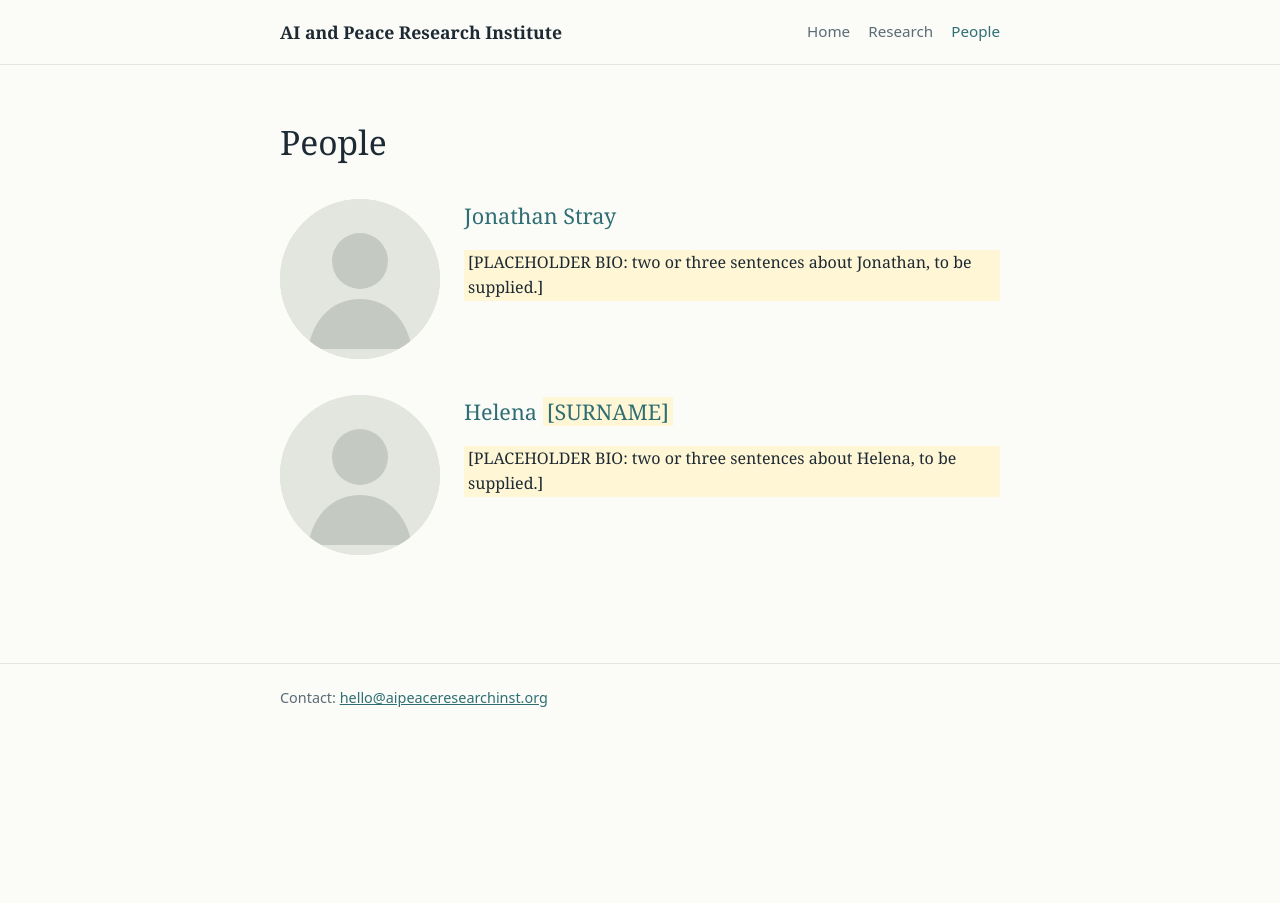
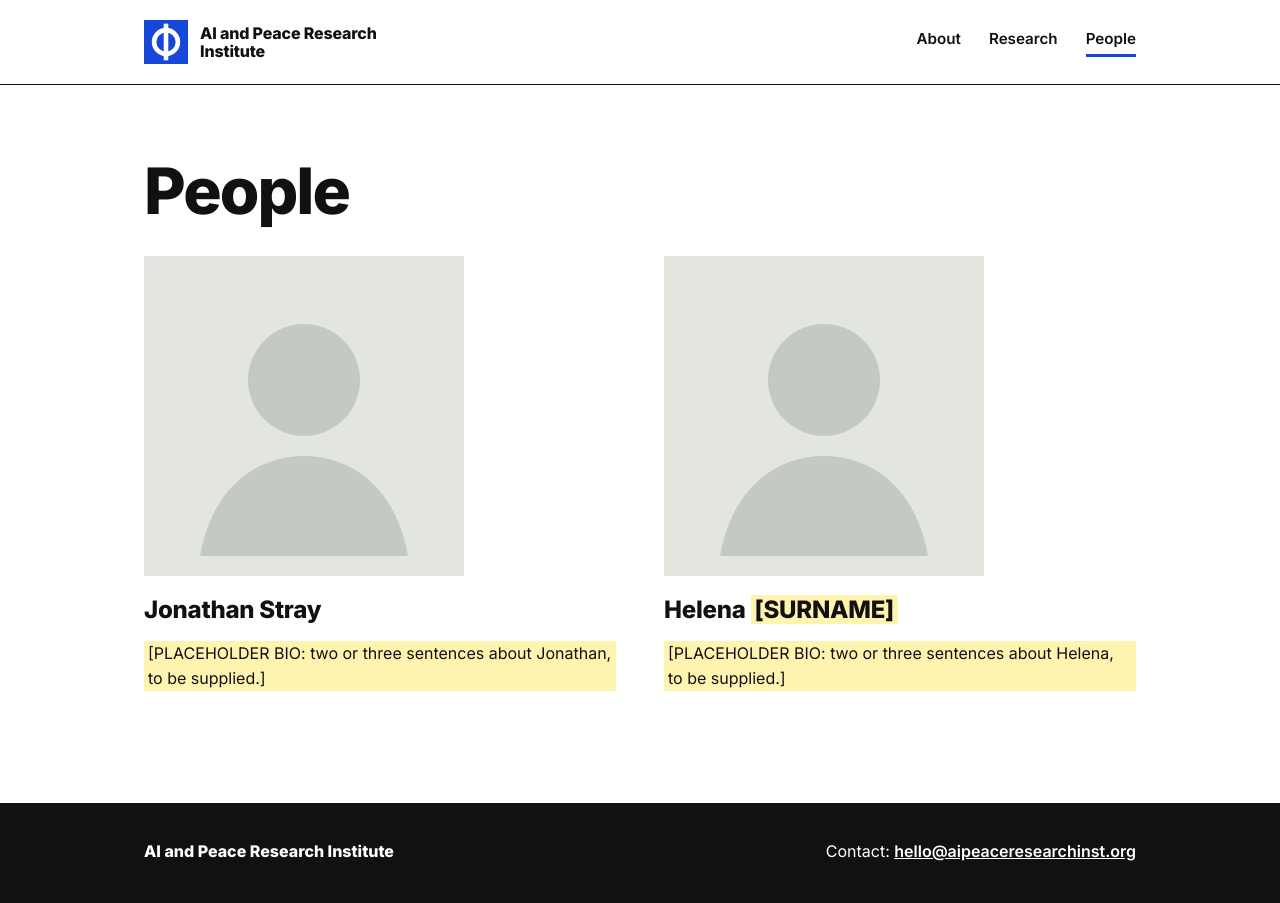
Before and after one commit to jstray/aipri-website, a plain HTML site: page people.html in a window 1280 px wide. Before the commit the page ends 800 px from the top, so only its background shows below. Drawn offline with Linux system fonts and the light colour scheme.

Commit message:
Restyle site with bold type, blue accent and logo

```diff
--- a/people.html
+++ b/people.html
@@ -5,28 +5,35 @@
 <meta name="viewport" content="width=device-width, initial-scale=1">
 <title>People | AI and Peace Research Institute</title>
 <meta name="description" content="The AI and Peace Research Institute works toward a world where all AI systems are implemented to mitigate destructive conflict.">
+<link rel="icon" href="logo.svg" type="image/svg+xml">
+<link rel="preconnect" href="https://fonts.googleapis.com">
+<link rel="preconnect" href="https://fonts.gstatic.com" crossorigin>
+<link href="https://fonts.googleapis.com/css2?family=Inter:wght@400;600;700;800&display=swap" rel="stylesheet">
 <link rel="stylesheet" href="style.css">
 </head>
 <body>
 <header><div class="wrap">
-<a class="brand" href="index.html">AI and Peace Research Institute</a>
-<nav><a href="index.html">Home</a><a href="research.html">Research</a><a href="people.html" aria-current="page">People</a></nav>
+<a class="brand" href="index.html"><img src="logo.svg" alt=""><span>AI and Peace Research Institute</span></a>
+<nav><a href="index.html">About</a><a href="research.html">Research</a><a href="people.html" aria-current="page">People</a></nav>
 </div></header>
 <main><div class="wrap">
 <h1>People</h1>
+<div class="people">
 <div class="person">
 <img src="placeholder.svg" alt="Photo of Jonathan Stray">
-<div><h2>Jonathan Stray</h2>
-<p class="placeholder">[PLACEHOLDER BIO: two or three sentences about Jonathan, to be supplied.]</p></div>
+<h2>Jonathan Stray</h2>
+<p class="placeholder">[PLACEHOLDER BIO: two or three sentences about Jonathan, to be supplied.]</p>
 </div>
 <div class="person">
 <img src="placeholder.svg" alt="Photo of Helena">
-<div><h2>Helena <span class="placeholder">[SURNAME]</span></h2>
-<p class="placeholder">[PLACEHOLDER BIO: two or three sentences about Helena, to be supplied.]</p></div>
+<h2>Helena <span class="placeholder">[SURNAME]</span></h2>
+<p class="placeholder">[PLACEHOLDER BIO: two or three sentences about Helena, to be supplied.]</p>
+</div>
 </div>
 </div></main>
 <footer><div class="wrap">
-Contact: <a href="mailto:hello@aipeaceresearchinst.org">hello@aipeaceresearchinst.org</a>
+<strong>AI and Peace Research Institute</strong>
+<span>Contact: <a href="mailto:hello@aipeaceresearchinst.org">hello@aipeaceresearchinst.org</a></span>
 </div></footer>
 </body>
 </html>
--- a/style.css
+++ b/style.css
@@ -1,25 +1,31 @@
-:root{--ink:#1d2a33;--muted:#5b6b75;--accent:#2f6f73;--bg:#fbfbf8;--line:#e3e5df}
+:root{--ink:#111;--muted:#555;--accent:#1747d6;--bg:#fff;--line:#e6e6e6;--tint:#eef2fd}
 *{box-sizing:border-box}
-body{margin:0;font-family:Georgia,"Times New Roman",serif;color:var(--ink);background:var(--bg);line-height:1.6}
-.wrap{max-width:760px;margin:0 auto;padding:0 20px}
-header{border-bottom:1px solid var(--line)}
-header .wrap{display:flex;flex-wrap:wrap;align-items:center;justify-content:space-between;gap:12px;padding-top:18px;padding-bottom:18px}
-.brand{font-weight:bold;font-size:1.1rem;color:var(--ink);text-decoration:none}
-nav a{font-family:system-ui,sans-serif;font-size:.95rem;color:var(--muted);text-decoration:none;margin-left:18px}
-nav a:first-child{margin-left:0}
-nav a:hover,nav a[aria-current]{color:var(--accent)}
-main{padding:56px 0 72px}
-h1{font-size:2.1rem;line-height:1.25;margin:0 0 20px;font-weight:normal}
-h2{font-size:1.35rem;margin:40px 0 10px;font-weight:normal;color:var(--accent)}
-p.lead{font-size:1.25rem;color:var(--ink)}
-.person{display:flex;gap:24px;align-items:flex-start;margin:36px 0;flex-wrap:wrap}
-.person img{width:160px;height:160px;object-fit:cover;border-radius:50%;background:var(--line);flex:none}
-.person div{flex:1;min-width:240px}
-.person h2{margin-top:0}
-.placeholder{background:#fff6d6;padding:0 4px}
-ol.research{padding-left:1.2em}
-ol.research li{margin-bottom:18px}
-ol.research strong{display:block;font-weight:normal;font-size:1.15rem}
-footer{border-top:1px solid var(--line);font-family:system-ui,sans-serif;font-size:.9rem;color:var(--muted)}
-footer .wrap{padding-top:22px;padding-bottom:28px}
-footer a{color:var(--accent)}
+body{margin:0;font-family:"Inter",system-ui,-apple-system,"Helvetica Neue",Arial,sans-serif;color:var(--ink);background:var(--bg);line-height:1.55;-webkit-font-smoothing:antialiased}
+a{color:var(--accent)}
+.wrap{max-width:1040px;margin:0 auto;padding:0 24px}
+header{border-bottom:1px solid var(--ink)}
+header .wrap{display:flex;flex-wrap:wrap;align-items:center;justify-content:space-between;gap:16px;padding-top:20px;padding-bottom:20px}
+.brand{display:flex;align-items:center;gap:12px;color:var(--ink);text-decoration:none}
+.brand img{width:44px;height:44px}
+.brand span{font-weight:800;font-size:1rem;line-height:1.15;letter-spacing:-.01em;max-width:13em}
+nav{display:flex;gap:28px}
+nav a{font-weight:600;font-size:.95rem;color:var(--ink);text-decoration:none;padding-bottom:3px;border-bottom:3px solid transparent}
+nav a:hover,nav a[aria-current]{border-bottom-color:var(--accent)}
+main{padding:72px 0 96px}
+h1{font-size:clamp(2.2rem,5.5vw,4rem);line-height:1.05;letter-spacing:-.03em;font-weight:800;margin:0 0 32px;max-width:17em}
+h2{font-size:1.5rem;line-height:1.2;letter-spacing:-.01em;font-weight:800;margin:0 0 8px}
+.lead{font-size:1.35rem;line-height:1.45;max-width:36em;margin:0 0 20px}
+p{max-width:40em}
+.more{display:inline-block;margin-top:16px;font-weight:700;text-decoration:none;border-bottom:3px solid var(--accent);color:var(--ink);padding-bottom:2px}
+.people{display:grid;grid-template-columns:repeat(auto-fit,minmax(280px,1fr));gap:48px;margin-top:16px}
+.person img{width:100%;max-width:320px;aspect-ratio:1;object-fit:cover;background:var(--line);display:block;margin-bottom:20px}
+.placeholder{background:#fff3b0;padding:0 4px}
+ol.research{list-style:none;padding:0;margin:0;counter-reset:r;border-top:1px solid var(--ink)}
+ol.research li{counter-increment:r;display:grid;grid-template-columns:72px 1fr;gap:8px;padding:32px 0;border-bottom:1px solid var(--line)}
+ol.research li::before{content:"0" counter(r);font-weight:800;font-size:1.5rem;color:var(--accent)}
+ol.research p{margin:0;color:var(--muted)}
+footer{background:var(--ink);color:#fff}
+footer .wrap{padding-top:36px;padding-bottom:40px;display:flex;flex-wrap:wrap;gap:12px 40px;align-items:baseline;justify-content:space-between}
+footer strong{font-weight:800}
+footer a{color:#fff;font-weight:600}
+@media (max-width:600px){nav{gap:18px}main{padding:48px 0 64px}ol.research li{grid-template-columns:48px 1fr}}
```
Also changed, not shown: index.html (+9 -4 lines), research.html (+11 -6 lines), logo.svg (added).
